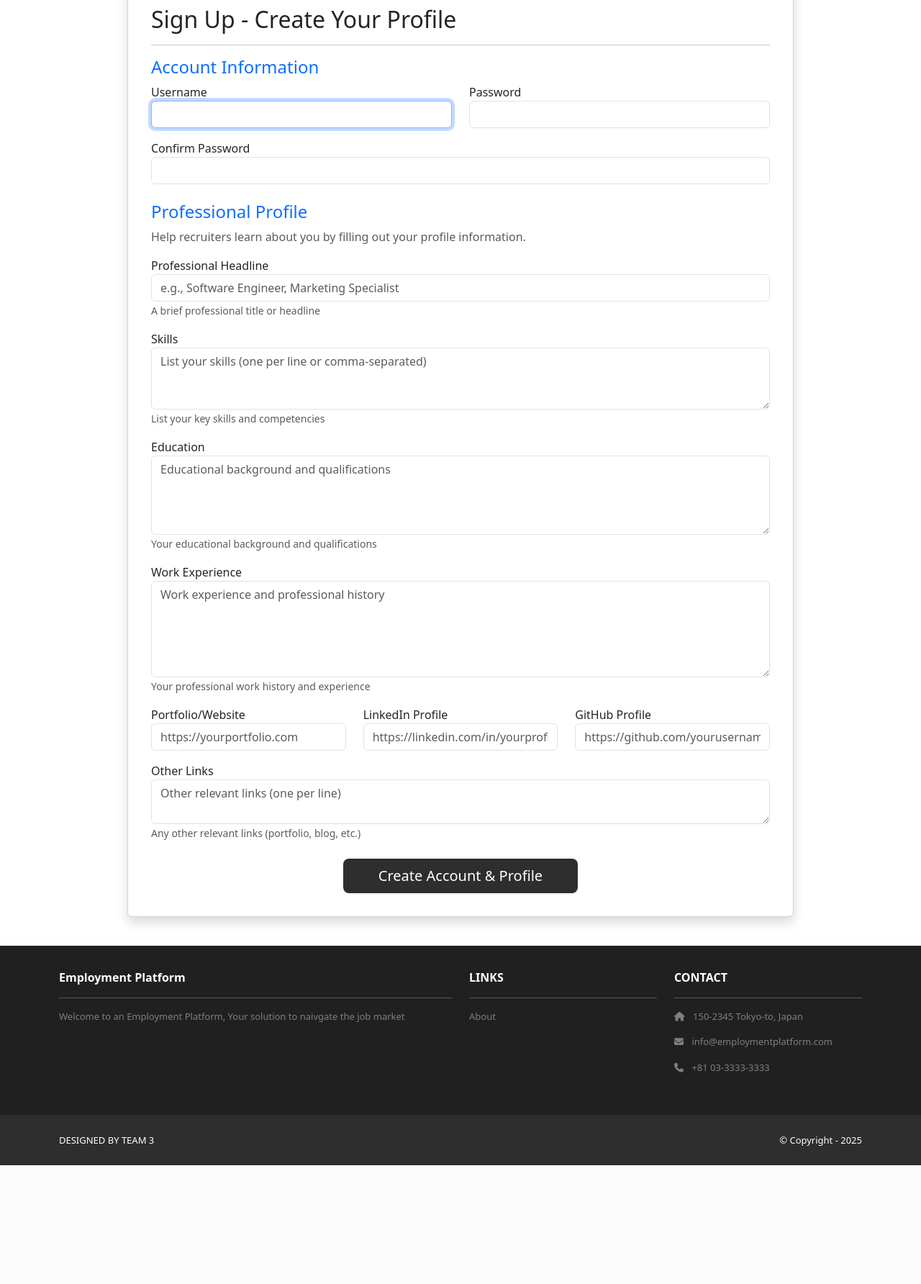
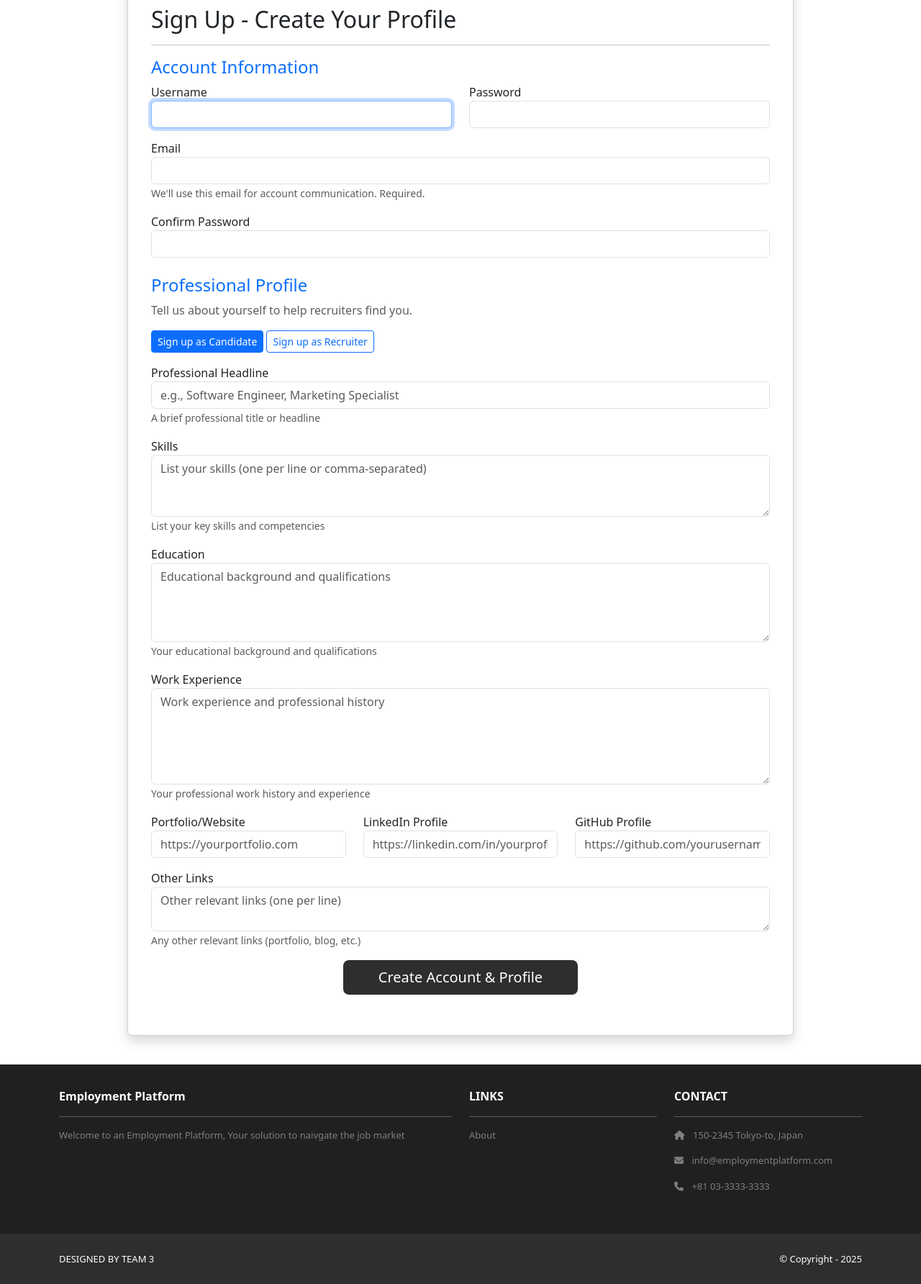
Before and after one commit to JONGFS/CS2340---EmploymentPlatform, a Django app: page /accounts/signup in a window 1280 px wide. Shown: the part 147-1931 px from the top of the page at 72% size. Before the commit the page ends 1766 px from the top, so only its background shows below. Run offline with Django 5.2, Linux system fonts and the light colour scheme; some libraries are stand-ins or nearby versions.

Commit message:
Updated 13 & 14

```diff
--- a/accounts/forms.py
+++ b/accounts/forms.py
@@ -1,6 +1,7 @@
 from django.contrib.auth.forms import UserCreationForm
 from django.forms.utils import ErrorList
 from django.utils.safestring import mark_safe
+from django.contrib.auth.models import User
 from .models import Profile
 from django import forms
 
@@ -10,11 +11,20 @@ class CustomErrorList(ErrorList):
             return ''
         return mark_safe(''.join([f'<div class="alert alert-danger" role="alert">{e}</div>' for e in self]))
 class CustomUserCreationForm(UserCreationForm):
+    email = forms.EmailField(
+        required=True,
+        widget=forms.EmailInput(attrs={'class': 'form-control'})
+    )
+
     def __init__(self, *args, **kwargs):
         super(CustomUserCreationForm, self).__init__(*args, **kwargs)
-        for fieldname in ['username', 'password1', 'password2']:
+        for fieldname in ['username', 'email', 'password1', 'password2']:
             self.fields[fieldname].help_text = None
             self.fields[fieldname].widget.attrs.update({'class': 'form-control'})
+
+    class Meta(UserCreationForm.Meta):
+        model = User
+        fields = UserCreationForm.Meta.fields + ('email',)
 class PrivacyForm(forms.ModelForm):
     class Meta:
         model = Profile
@@ -26,8 +36,10 @@ class PrivacyForm(forms.ModelForm):
 class ProfileForm(forms.ModelForm):
     class Meta:
         model = Profile
-        fields = ['headline', 'skills', 'education', 'work_experience', 'portfolio_link', 'linkedin_link', 'github_link', 'other_links']
+        fields = ['role', 'company', 'headline', 'skills', 'education', 'work_experience', 'portfolio_link', 'linkedin_link', 'github_link', 'other_links']
         widgets = {
+            'role': forms.Select(attrs={'class': 'form-control'}),
+            'company': forms.TextInput(attrs={'class': 'form-control', 'placeholder': 'Company name (if you are a recruiter)'}),
             'headline': forms.TextInput(attrs={'class': 'form-control', 'placeholder': 'e.g., Software Engineer, Marketing Specialist'}),
             'skills': forms.Textarea(attrs={'class': 'form-control', 'rows': 3, 'placeholder': 'List your skills (one per line or comma-separated)'}),
             'education': forms.Textarea(attrs={'class': 'form-control', 'rows': 4, 'placeholder': 'Educational background and qualifications'}),
--- a/accounts/templates/accounts/signup.html
+++ b/accounts/templates/accounts/signup.html
@@ -29,6 +29,11 @@
                   </div>
                 </div>
                 <div class="form-group mb-3">
+                  <label for="{{ template_data.user_form.email.id_for_label }}">Email</label>
+                  {{ template_data.user_form.email }}
+                  <small class="form-text text-muted">We'll use this email for account communication. Required.</small>
+                </div>
+                <div class="form-group mb-3">
                   <label for="{{ template_data.user_form.password2.id_for_label }}">Confirm Password</label>
                   {{ template_data.user_form.password2 }}
                 </div>
@@ -37,8 +42,24 @@
               <!-- Profile Information -->
               <div class="mb-4">
                 <h4 class="text-primary">Professional Profile</h4>
-                <p class="text-muted">Help recruiters learn about you by filling out your profile information.</p>
+                <p class="text-muted">{% if template_data.show_candidate_fields %}Tell us about yourself to help recruiters find you.{% else %}Create your recruiter profile to start finding candidates.{% endif %}</p>
 
+                <div class="mb-3">
+                  <a class="btn btn-sm {% if template_data.show_candidate_fields %}btn-primary{% else %}btn-outline-primary{% endif %}" href="?role=candidate">Sign up as Candidate</a>
+                  <a class="btn btn-sm {% if not template_data.show_candidate_fields %}btn-primary{% else %}btn-outline-primary{% endif %}" href="?role=recruiter">Sign up as Recruiter</a>
+                </div>
+
+                {{ template_data.profile_form.role.as_hidden }}
+                {% if not template_data.show_candidate_fields %}
+                <div class="form-group mb-3">
+                  <label for="{{ template_data.profile_form.company.id_for_label }}">Company</label>
+                  {{ template_data.profile_form.company }}
+                  <small class="form-text text-muted">Your company name will be visible to candidates when you contact them.</small>
+                </div>
+                {% endif %}
+
+                {% if template_data.show_candidate_fields %}
+                <div>
                 <div class="form-group mb-3">
                   <label for="{{ template_data.profile_form.headline.id_for_label }}">Professional Headline</label>
                   {{ template_data.profile_form.headline }}
@@ -89,6 +110,7 @@
                   {{ template_data.profile_form.other_links }}
                   <small class="form-text text-muted">Any other relevant links (portfolio, blog, etc.)</small>
                 </div>
+                {% endif %}
               </div>
 
               <div class="text-center">
--- a/accounts/views.py
+++ b/accounts/views.py
@@ -32,19 +32,24 @@ def signup(request):
     template_data = {}
     template_data['title'] = 'Sign Up'
     if request.method == 'GET':
+        role = request.GET.get('role', None)
         template_data['user_form'] = CustomUserCreationForm()
-        template_data['profile_form'] = ProfileForm()
+        if role:
+            template_data['profile_form'] = ProfileForm(initial={'role': role})
+        else:
+            template_data['profile_form'] = ProfileForm()
+        template_data['show_candidate_fields'] = (role != 'recruiter')
         return render(request, 'accounts/signup.html', {'template_data': template_data})
     elif request.method == 'POST':
         user_form = CustomUserCreationForm(request.POST, error_class=CustomErrorList)
         profile_form = ProfileForm(request.POST)
 
         if user_form.is_valid() and profile_form.is_valid():
-            # Save the user first
             user = user_form.save()
 
-            # Get the profile instance and update it with form data
             profile = user.profile
+            profile.role = profile_form.cleaned_data.get('role', profile.role)
+            profile.company = profile_form.cleaned_data.get('company', profile.company)
             profile.headline = profile_form.cleaned_data['headline']
             profile.skills = profile_form.cleaned_data['skills']
             profile.education = profile_form.cleaned_data['education']
@@ -59,8 +64,10 @@ def signup(request):
         else:
             template_data['user_form'] = user_form
             template_data['profile_form'] = profile_form
-            return render(request, 'accounts/signup.html',
-                {'template_data': template_data})
+            # preserve which fields should be visible based on posted role
+            posted_role = request.POST.get('role', 'candidate')
+            template_data['show_candidate_fields'] = (posted_role != 'recruiter')
+            return render(request, 'accounts/signup.html', {'template_data': template_data})
 
 @login_required
 def orders(request):
```
